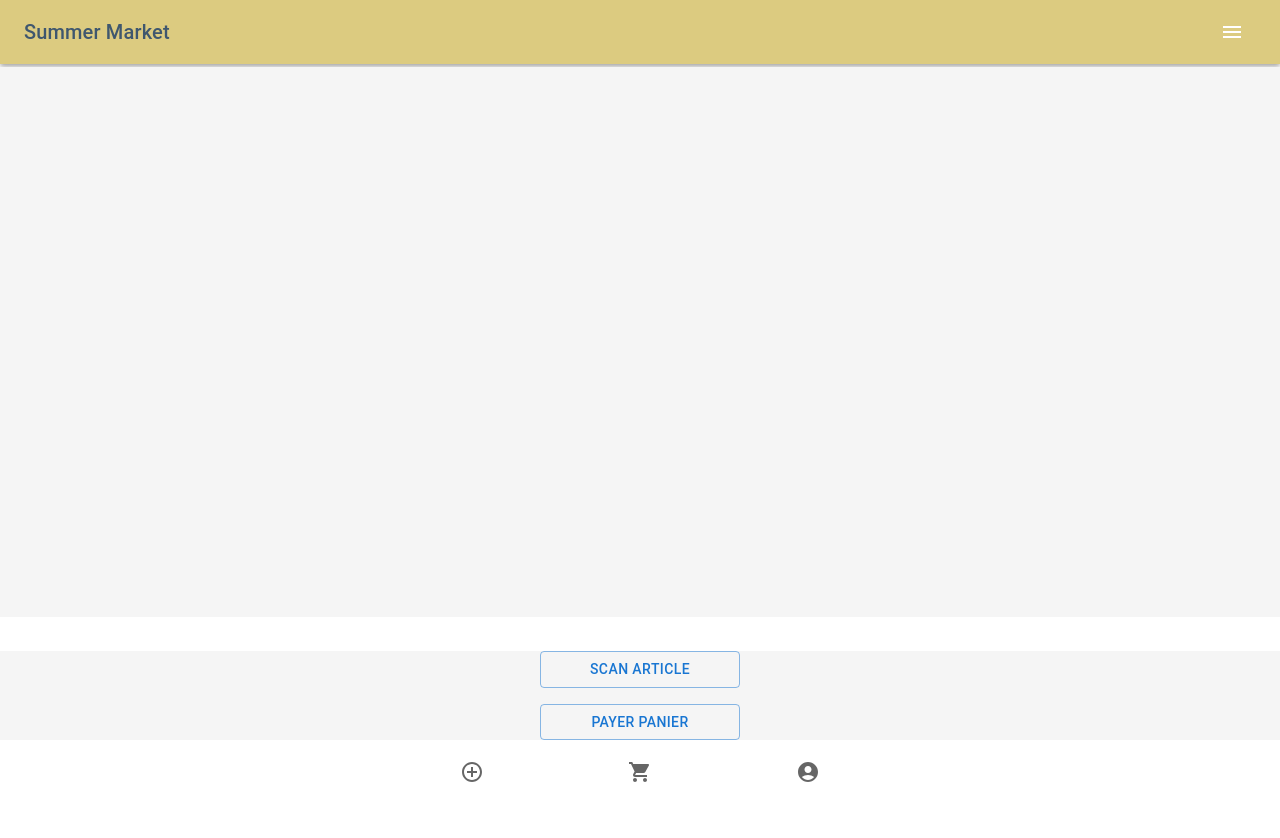
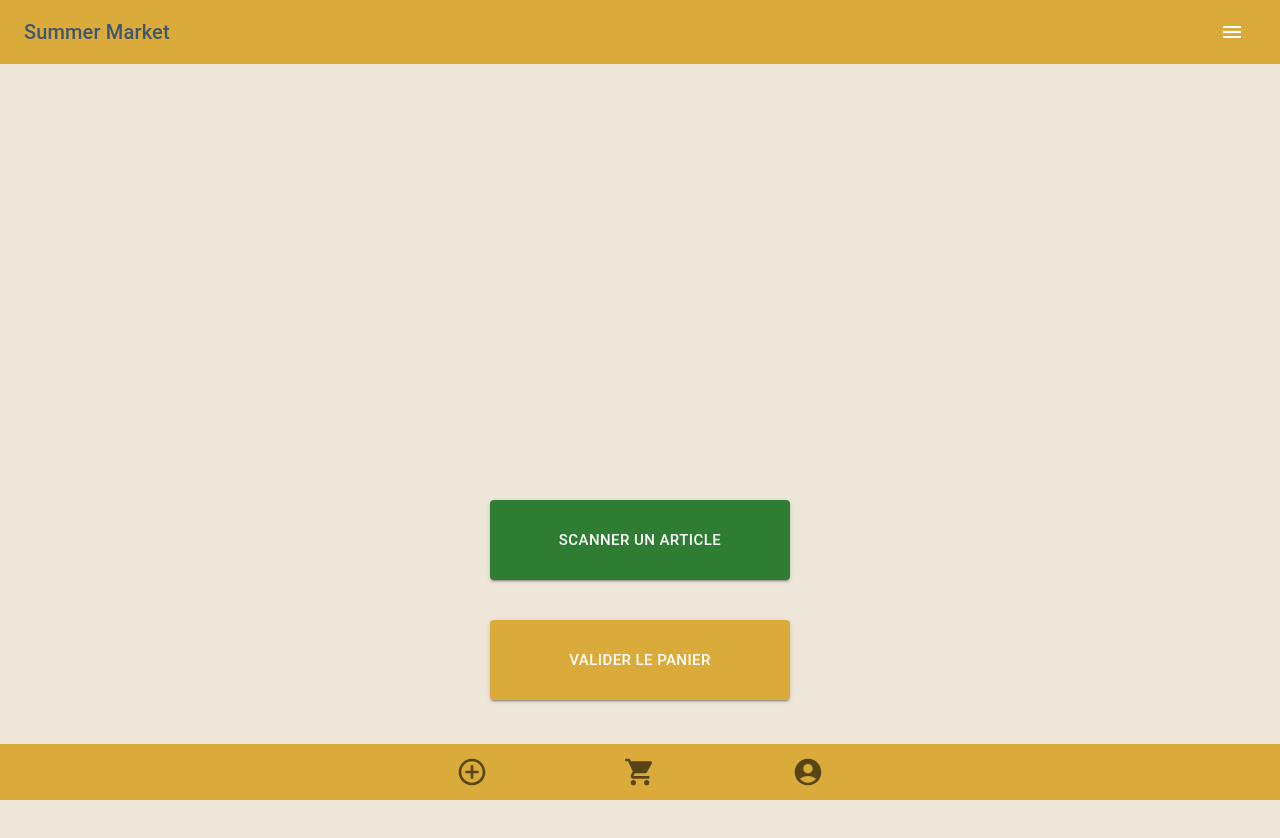
Before and after one commit to CyprienKelma/Summer-Market, a React (Create React App) app in the folder client/: page /order in a window 1280 px wide. Shown: the top 838 px of the page. Before the commit the page ends 800 px from the top, so only its background shows below. Built offline with nearby package versions, Linux system fonts and the light colour scheme.

Commit message:
change the front scan page

```diff
--- a/client/src/App.js
+++ b/client/src/App.js
@@ -10,6 +10,8 @@ import { CartProvider } from './components/CartContext';
 import Admin from './components/admin';
 import Qrcode from './components/qrcode';
 import StockManagement from './components/StockManagement';
+import './css/App.css';
+
 function App() {
   const [scannedItems, setScannedItems] = useState([]);
 
--- a/client/src/components/footer.js
+++ b/client/src/components/footer.js
@@ -19,32 +19,42 @@ export default function Footer() {
             break;
         case 'Items':
             navigate("/items");
-        //   break;
-        // case 'Account':
-        //   navigate("/account");
-        //   break;
+            break;
+        case 'Account':
+          navigate("/account");
+          break;
         }
     };
 
   return (
-    <div className="app-container"> {/* Ajoutez une div pour encapsuler le contenu */}
+    <div className="app-container">
 
-      <BottomNavigation sx={{ width: '100%', position: 'fixed', bottom: 0}} value={value} onChange={handleChange} className="footer">
+      <BottomNavigation
+        sx={{ width: '100%', position: 'fixed', bottom: 0, backgroundColor: '#daab3a' }}
+        value={value}
+        onChange={handleChange}
+        showLabels={false}  // Assure-toi que showLabels est défini sur false pour éviter le chevauchement des labels
+        className="footer"
+      >
         <BottomNavigationAction
           label="New Order"
           value="NewOrder"
-          icon={<AddCircleOutlineIcon />}
+          icon={<AddCircleOutlineIcon sx={{ fontSize: 32 }} />}
+          sx={{ '&.Mui-selected': { color: '#2E7D32' } }}  // Change la couleur pour l'onglet actif
         />
         <BottomNavigationAction
           label="Items"
           value="Items"
-          icon={<LocalGroceryStoreIcon />}
+          icon={<LocalGroceryStoreIcon sx={{ fontSize: 32 }} />}
+          sx={{ '&.Mui-selected': { color: '#2E7D32' } }}  // Change la couleur pour l'onglet actif
         />
         <BottomNavigationAction
           label="Account"
           value="Account"
-          icon={<AccountCircle />}
+          icon={<AccountCircle sx={{ fontSize: 32 }} />}
+          sx={{ '&.Mui-selected': { color: '#2E7D32' } }}  // Change la couleur pour l'onglet actif
         />
+
       </BottomNavigation>
     </div>
   );
--- a/client/src/components/header.js
+++ b/client/src/components/header.js
@@ -35,7 +35,7 @@ export default function Header() {
 
     return (
       <Box sx={{ flexGrow: 1 }}>
-        <AppBar position="static" sx={{ backgroundColor: '#dccb80' }}>
+        <AppBar position="static" sx={{ backgroundColor: '#daab3a' }}>
           <Toolbar>
             <Typography variant="h6" component="div" sx={{ flexGrow: 1, color : '#3f576e'}}>
               Summer Market {email && `: ${email}`}
--- a/client/src/components/items.js
+++ b/client/src/components/items.js
@@ -16,7 +16,7 @@ const Items = () => {
   };
 
   return (
-    <Box sx={{ display: 'flex', flexDirection: 'column', height: 'calc(100vh - 250px)', alignItems: 'center', marginTop: '3px', background: '#f5f5f5'}}>
+    <Box sx={{ background: '#EEE6D8', display: 'flex', flexDirection: 'column', height: 'calc(100vh - 250px)', alignItems: 'center', marginTop: '3px', background: '#f5f5f5'}}>
       {/* Section pour afficher les articles scannés avec un scroll */}
       <Box sx={{ overflowY: 'auto', flexGrow: 1 }}>
       {cartItems.map((item, index) => (
@@ -46,11 +46,12 @@ const Items = () => {
       }}
       >
         {/* Affichage du total */}
-        <div style={{ textAlign: 'center', marginTop: '10px'}}>
+        <div style={{ textAlign: 'center', marginTop: '10px', fontFamily: 'Verdana'}}>
             <p>Total: {calculateTotal()} €</p>
         </div>
-        <Button variant="outlined" sx={{ width: '200px' }}>
-        Valider panier
+        <Button variant="contained" size='large' sx={{ width: { xs: '250px', md: '300px' },
+          height: { xs: '60px', md: '80px' }, backgroundColor: "#daab3a", bottom: { xs: '20px', md: '30px' }}}>
+          Valider le panier
         </Button>
       </Box>
     </Box>
--- a/client/src/components/order.js
+++ b/client/src/components/order.js
@@ -2,11 +2,13 @@ import React, { useState } from 'react';
 import Button from '@mui/material/Button';
 import Box from '@mui/material/Box';
 import Scanner from './scanner';
-import Items from './items';
 import { useCart } from './CartContext';
 import axios from 'axios';
+import Typography from '@mui/material/Typography';
+import Card from '@mui/material/Card';
+import CardContent from '@mui/material/CardContent';
 
-const buttonWidth = '200px'; // Vous pouvez ajuster cette valeur selon vos besoins
+const buttonWidth = '250px';
 
 const Order = () => {
   const { cartItems, addToCart } = useCart();
@@ -17,7 +19,6 @@ const Order = () => {
     addToCart(data);
     try {
       const userId = localStorage.getItem('userId');
-      console.log('Handle');
 
       await axios.post('https://10.224.1.139:5001/api/cart/add', {
         userId,
@@ -28,8 +29,6 @@ const Order = () => {
     }
   };
 
-
-  // Accéder au dernier élément scanné
   const lastScannedItem = cartItems[cartItems.length - 1];
 
   const handleCloseScanner = () => {
@@ -37,32 +36,53 @@ const Order = () => {
   };
 
   return (
-    <Box sx={{ display: 'flex', flexDirection: 'column', height: 'calc(100vh - 250px)', alignItems: 'center', marginTop: '3px', background: '#f5f5f5'}}>
-      {/* Affichage du dernier article scanné */}
-      {lastScannedItem && (
-        <div style={{ textAlign: 'center', marginTop: '20px' }}>
-          <h2>Dernier article scanné :</h2>
-          <img src={lastScannedItem.image} alt={`Article`} style={{ maxWidth: '300px', maxHeight: '300px', maxHeight: "150px"}} />
-          <div>
-            <p><strong>Nom:</strong> {lastScannedItem.nom}</p>
-            <p><strong>Prix:</strong> {lastScannedItem.prix}</p>
-          </div>
-        </div>
+    <Box sx={{ display: 'flex', flexDirection: 'column', alignItems: 'center', background: '#EEE6D8', padding: '20px', minHeight: '100vh', position: 'relative' }}>
+      {!showScanner && lastScannedItem && (
+        <Card variant="outlined" sx={{ width: '100%', marginBottom: '20px', borderRadius: '10%', borderColor: '#DAAB3A', borderWidth: '5px', borderStyle: 'solid', backgroundColor: '#eee6d8' }}>
+          <CardContent>
+            <Typography variant="h6" sx={{ textAlign: 'center', fontFamily: 'Verdana'}} gutterBottom>
+              Dernier article scanné :
+            </Typography>
+            <img
+              src={lastScannedItem.image}
+              alt={`Article`}
+              style={{
+                width: '100%',
+                height: 'auto',
+                // centre horizontalement et verticalement :
+                display: 'block',
+                marginLeft: 'auto',
+                marginRight: 'auto',
+                maxWidth: '300px',
+                maxHeight: '150px',
+                objectFit: 'contain', // ou cover ?
+                borderRadius: '10%'
+              }}
+            />
+            <div>
+              <Typography variant="subtitle1" sx={{ textAlign: 'center', fontFamily: 'Verdana'}}><strong>Nom:</strong> {lastScannedItem.nom}</Typography>
+              <Typography variant="subtitle1" sx={{ textAlign: 'center', fontFamily: 'Verdana'}}><strong>Prix:</strong> {lastScannedItem.prix}</Typography>
+            </div>
+          </CardContent>
+        </Card>
       )}
 
-      {/* Boutons et scanner */}
-      <Box sx={{ position: 'absolute', bottom: '60px', left: 0, right: 0, width: '100%', display: 'flex', background: '#f5f5f5', flexDirection: 'column', alignItems: 'center', '& > *': { m: 1 }}}>
-        {showScanner && <Scanner onScan={handleScannedData} onClose={handleCloseScanner} />}
-        <Button variant="outlined" sx={{ width: buttonWidth, mb: 2 }} onClick={() => setShowScanner(true)}>
-          Scan article
+      {showScanner && <Scanner onScan={handleScannedData} onClose={handleCloseScanner} />}
+
+      <Box sx={{ width: '100%', position: 'fixed', bottom: { xs: '90px', md: '100px' }, display: 'flex',
+       flexDirection: 'column', alignItems: 'center', marginBottom: 0 }}>
+        <Button variant="contained" color='success' size='large' sx={{ width: { xs: '250px', md: '300px' },
+        height: { xs: '60px', md: '80px' }, marginBottom: '40px' }} onClick={() => setShowScanner(true)}>
+          Scanner un article
         </Button>
-        <Button variant="outlined" sx={{ width: buttonWidth }}>
-          Payer panier
+        <Button variant="contained" size='large' sx={{ width: { xs: '250px', md: '300px' },
+        height: { xs: '60px', md: '80px' }, backgroundColor: "#daab3a"}}>
+          Valider le panier
         </Button>
       </Box>
+
     </Box>
   );
 };
 
-
 export default Order;
--- a/client/src/components/scanner.js
+++ b/client/src/components/scanner.js
@@ -1,5 +1,6 @@
 import React, { useEffect, useRef, useState } from 'react';
 import QrScanner from 'qr-scanner';
+import '../css/scanner.css';
 
 const Scanner = ({ onScan, onClose }) => {
   const videoRef = useRef();
@@ -9,7 +10,7 @@ const Scanner = ({ onScan, onClose }) => {
     const scanner = new QrScanner(videoRef.current, (result) => {
       try {
         const data = JSON.parse(result);
-            onScan(data); // Utilisez le callback pour transmettre les données
+        onScan(data);
         setScanned(true);
         scanner.stop();
       } catch (error) {
@@ -19,11 +20,13 @@ const Scanner = ({ onScan, onClose }) => {
     scanner.start();
 
     return () => scanner.stop();
-      }, [onScan]); // Ajoutez onScan dans le tableau de dépendances
+  }, [onScan]);
 
   return (
-        <div className="qr-code-scanner-container">
+    <div className="scanner-container">
+      <div className="camera-container">
         <video ref={videoRef} className="qr-code-video" />
+      </div>
       <button onClick={onClose} className="close-scanner-button">X</button>
     </div>
   );
--- a/client/src/css/App.css
+++ b/client/src/css/App.css
@@ -1,5 +1,14 @@
 .App {
   text-align: center;
+}
+
+body {
+  background-color: #F5EFE6;
+  margin: 0;
+  padding: 0;
+  font-family: -apple-system, BlinkMacSystemFont, "Segoe UI", "Roboto", "Oxygen",
+    "Ubuntu", "Cantarell", "Fira Sans", "Droid Sans", "Helvetica Neue",
+    sans-serif;
 }
 
 .App-logo {
--- /dev/null
+++ b/client/src/css/scanner.css
@@ -0,0 +1,45 @@
+/* Scanner.css */
+
+body {
+    background-color: "#eee6d8";
+}
+
+
+.scanner-container {
+    position: fixed;
+    top: 13%;
+    left: 0;
+    right: 0;
+    bottom: 0;
+    display: flex;
+    flex-direction: column;
+    justify-content: space-between;
+    align-items: center;
+  }
+
+  .camera-container {
+    width: 80%; /* Ajuste la largeur du cadre carré selon tes préférences */
+    aspect-ratio: 1/1; /* Garantit un format carré */
+    overflow: hidden;
+    position: relative;
+    max-height: calc(100vh - 100px); /* Ajuste selon tes besoins, en tenant compte de la hauteur des boutons */
+    padding: 10px; /* Ajoute du padding de chaque côté du cadre carré */
+  }
+
+  .qr-code-video {
+    width: 100%;
+    height: 100%;
+    padding: -3px;
+    margin-bottom: 2px;
+    object-fit: cover;
+    border-radius: 10%;
+    border: 5px solid #daab3a;
+  }
+
+  .close-scanner-button {
+    background-color: #fff;
+    padding: 10px;
+    margin-top: 10px;
+    border: none;
+    cursor: pointer;
+  }
```
Also changed, not shown: 1 other file (tests, documents, lock files or other folders). Lines whose indentation alone changed are shown as unchanged.
